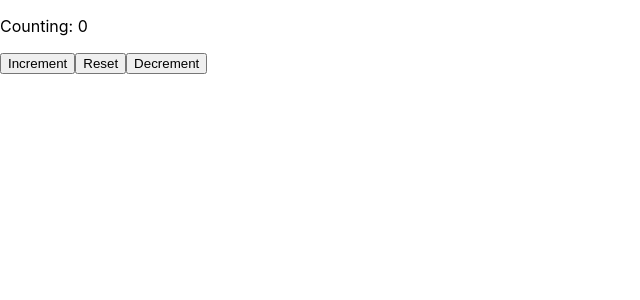
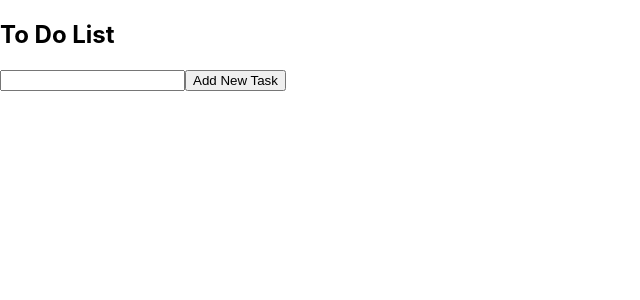
Before and after one commit to nietiene/My-react-js-app, a React (Create React App) app: page / in a window 1280 px wide. Shown: the top 300 px of the page, without its empty margins (0-640 px from the left). Built offline with nearby package versions, Linux system fonts and the light colour scheme.

Commit message:
my react js lesson

```diff
--- a/src/App.js
+++ b/src/App.js
@@ -3,8 +3,9 @@
 // import DashBoard from "./nestingComponents/dashboard.js";
 import React from "react";
 // import Product from "./cards/Cards.js";
-import Program from "./states/useState.js";
+// import Program from "./states/useState.js";
 // import { Propss } from "./cards/Cards.js";
+import Todo from "./states/to-do-list.js";
 function App() {
   return (
     <>
@@ -14,7 +15,8 @@ function App() {
       {/* <DashBoard/> */}
       {/* <Product/> */}
       {/* <Propss name={"Etiene"} place={"Bugesera"}/> */}
-      <Program/>
+      {/* <Program/> */}
+      <Todo/>
     </>
 
   );
--- /dev/null
+++ b/src/states/to-do-list.js
@@ -0,0 +1,30 @@
+import { useState } from "react";
+
+const Todo = () => {
+    const [task, setTask] = useState([]);
+    const [input, setInput] = useState("");
+
+    const clicked = () => {
+
+        //If there is any value in input
+        if (input.trim() !== "") {
+            setTask([...task, input]); // Update in task and add another data
+        } else {
+            window.alert("Enter some item")
+        }
+    }
+
+    return (
+        <div>
+            <h2>To Do List</h2>
+            <input value={input} onChange={(e) => setInput(e.target.value)}/>
+            <button onClick={clicked}>Add New Task</button>
+         <ol>
+           {task.map((task, index) => (
+            <li key={index}>{task}</li>
+           ))}
+         </ol>
+        </div>
+    )
+}
+export default Todo;
```
